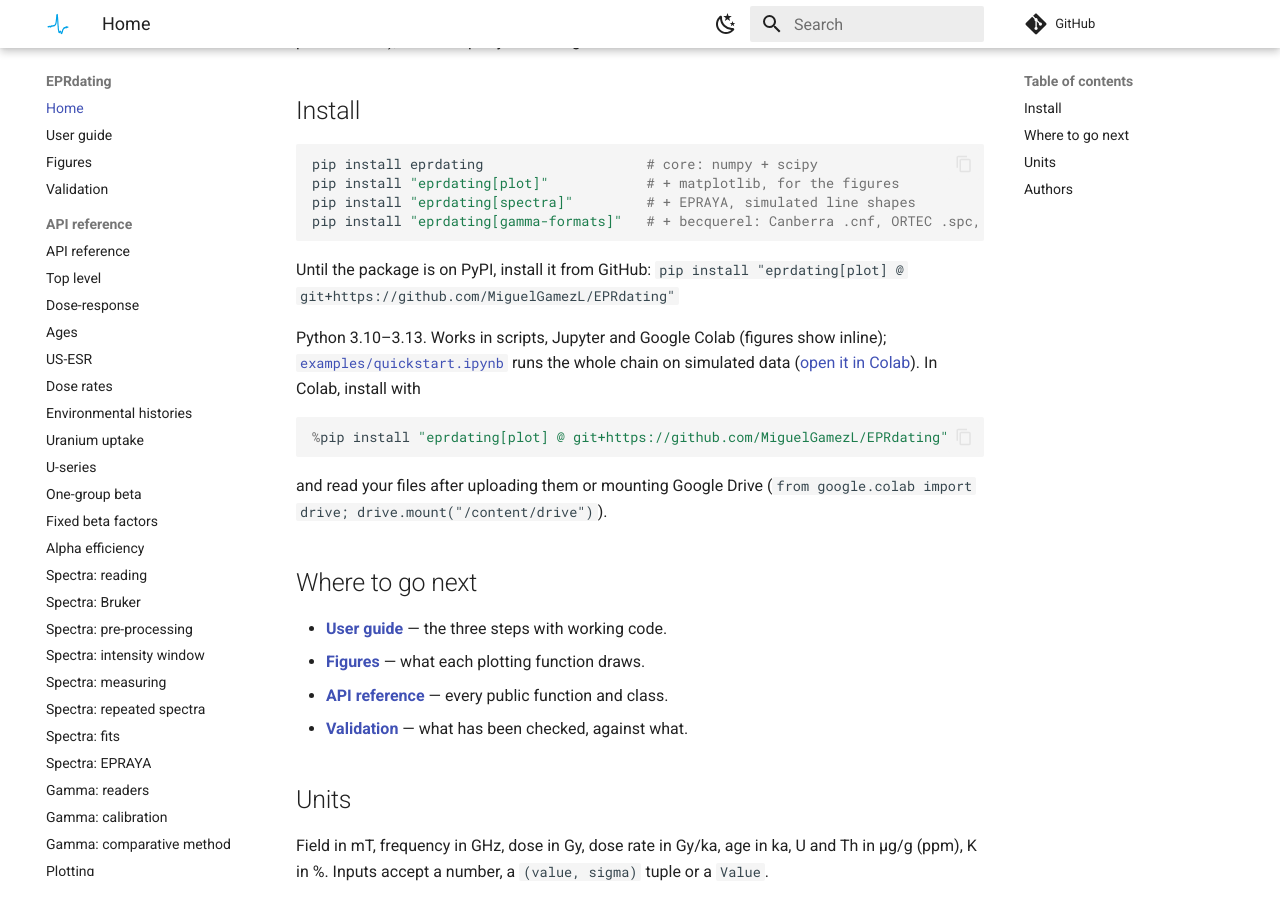
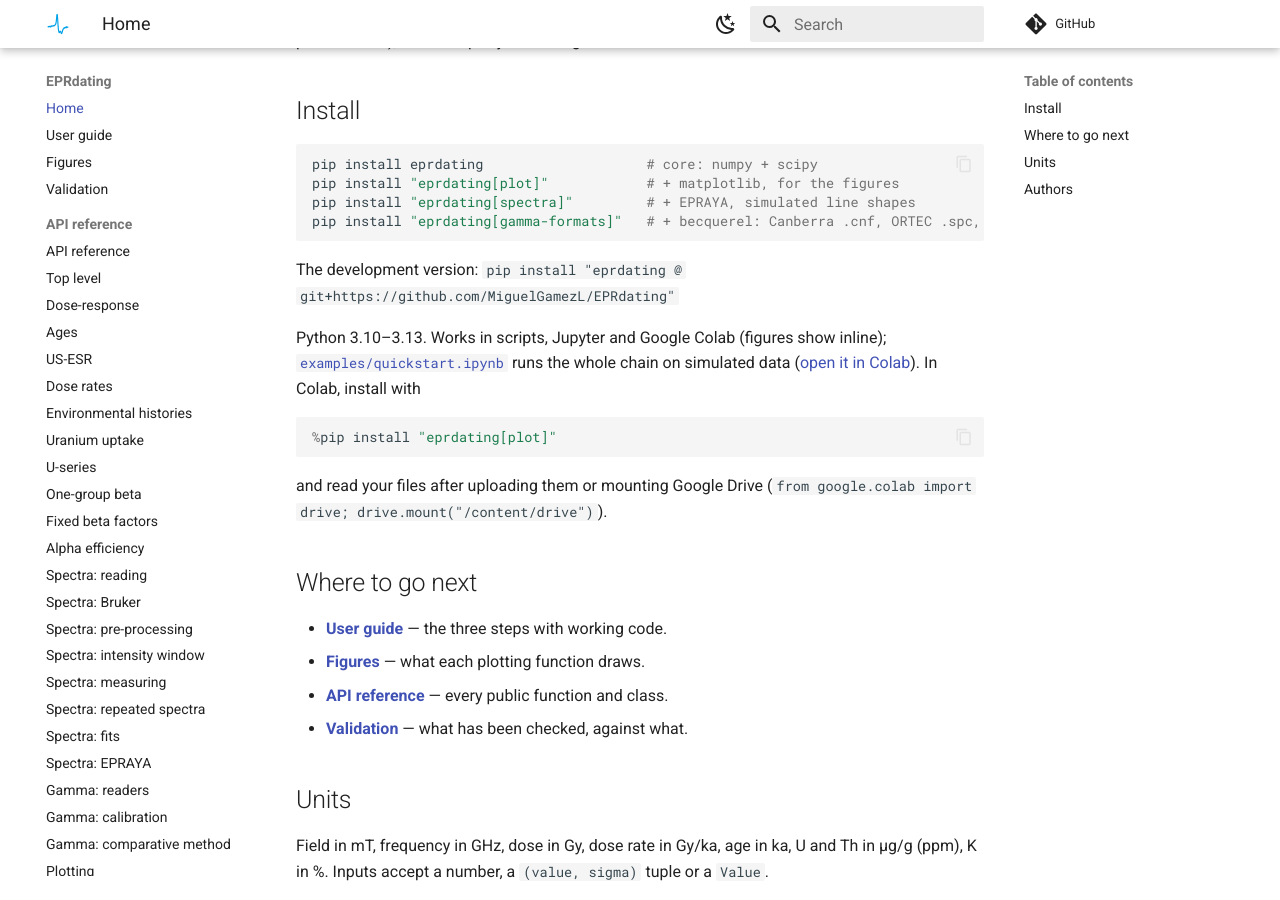
Before and after one commit to MiguelGamezL/EPRdating, an MkDocs documentation site: the page built from docs/index.md, in a window 1280 px wide and 900 px high, scrolled down 1300 px. Built offline with MkDocs 1.6.1 and Material for MkDocs 9.7.7, drawn with Linux system fonts in a browser that asks for light colours; comment, search, counter and statistics services are not loaded.

Commit message:
Install from PyPI in the quickstart notebook and the docs
Co-Authored-By: Claude Opus 5.5 <noreply@anthropic.com>
Claude-Session: https://claude.ai/code/session_01MV4o9AXXFJAJwp5yf6Lnwq

````diff
--- a/docs/index.md
+++ b/docs/index.md
@@ -39,15 +39,14 @@ pip install "eprdating[spectra]"         # + EPRAYA, simulated line shapes
 pip install "eprdating[gamma-formats]"   # + becquerel: Canberra .cnf, ORTEC .spc, IEC 61455
 ```
 
-Until the package is on PyPI, install it from GitHub:
-`pip install "eprdating[plot] @ git+https://github.com/MiguelGamezL/EPRdating"`
+The development version: `pip install "eprdating @ git+https://github.com/MiguelGamezL/EPRdating"`
 
 Python 3.10–3.13. Works in scripts, Jupyter and Google Colab (figures show
 inline); [`examples/quickstart.ipynb`](https://github.com/MiguelGamezL/EPRdating/blob/main/examples/quickstart.ipynb)
 runs the whole chain on simulated data ([open it in Colab](https://colab.research.google.com/github/MiguelGamezL/EPRdating/blob/main/examples/quickstart.ipynb)). In Colab, install with
 
 ```python
-%pip install "eprdating[plot] @ git+https://github.com/MiguelGamezL/EPRdating"
+%pip install "eprdating[plot]"
 ```
 
 and read your files after uploading them or mounting Google Drive
````
Also changed, not shown: 1 other file.
